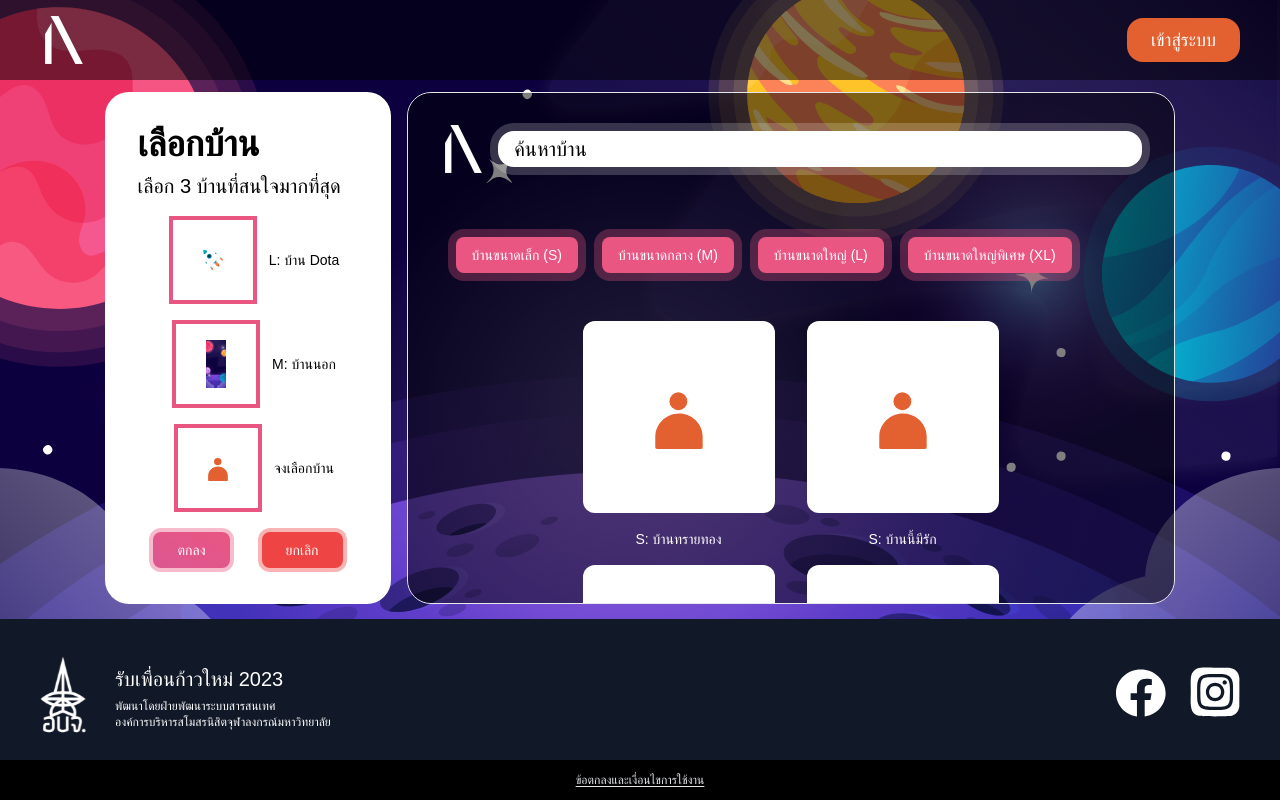
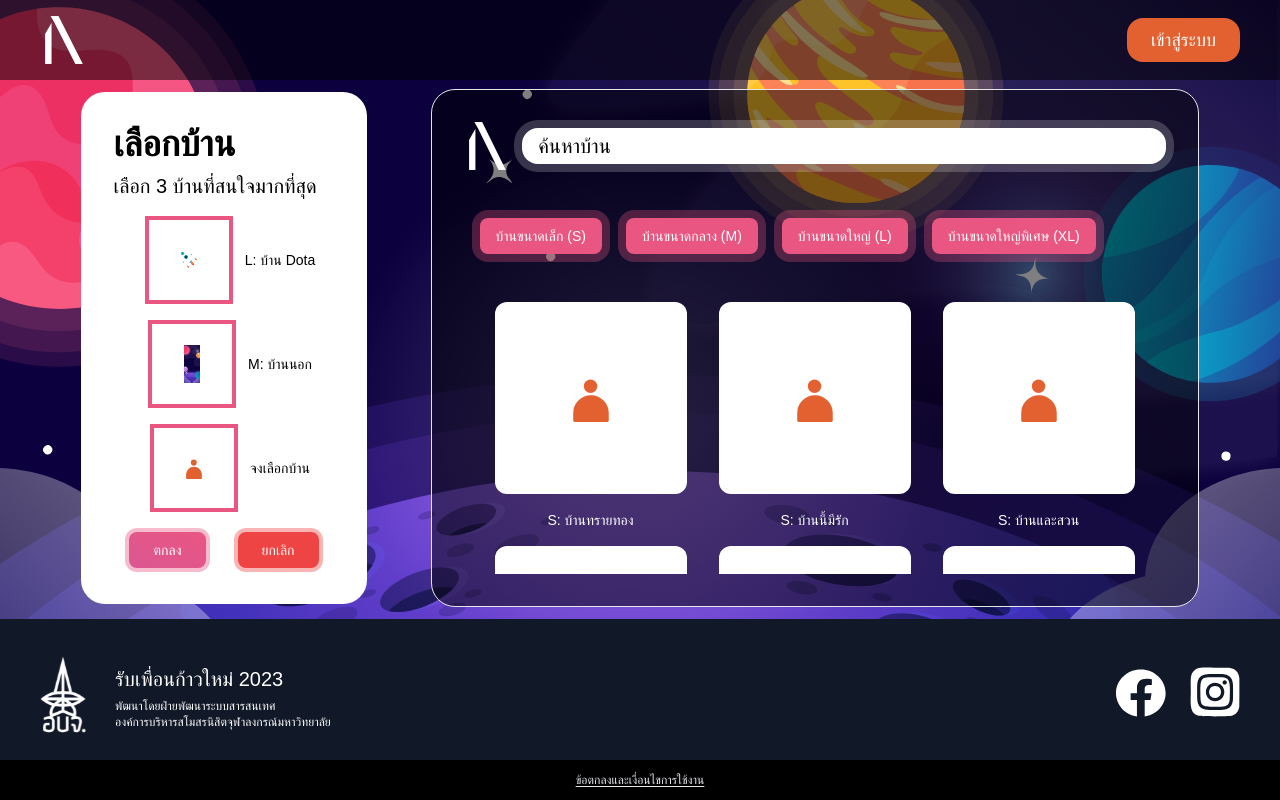
Before and after one commit to isd-sgcu/rpkm66-frontend, a Next.js app: page /baan-choosing in a window 1280 px wide. Built offline with nearby package versions, Linux system fonts and the light colour scheme; no server answers; a web font is replaced by a local one.

Commit message:
feat: create responsive design

```diff
--- a/src/pages/baan-choosing.tsx
+++ b/src/pages/baan-choosing.tsx
@@ -67,13 +67,13 @@ const BaanChoosing = () => {
                 className="flex flex-col lg:flex-row text-sm items-center"
             >
                 <div
-                    className={`h-20 w-20 bg-white my-3 mx-4 flex items-center justify-center ring-4 ring-pink-400`}
+                    className={`lg:h-20 lg:w-20 h-16 w-16 bg-white my-3 mx-4 flex items-center justify-center ring-4 ring-pink-400`}
                 >
                     <Image
                         src={e.imageURL}
                         alt={e.name}
-                        width={20}
-                        height={20}
+                        width={window.screen.width >= 1024 ? 20 : 16}
+                        height={window.screen.width >= 1024 ? 20 : 16}
                         className="fill"
                     />
                 </div>
@@ -90,13 +90,13 @@ const BaanChoosing = () => {
                     className="flex flex-col text-sm items-center"
                 >
                     <div
-                        className={`h-48 w-48 bg-white my-4 mx-4 flex items-center justify-center rounded-xl`}
+                        className={`lg:h-48 lg:w-48 h-36 w-36 bg-white my-4 mx-4 flex items-center justify-center rounded-xl`}
                     >
                         <Image
                             src={e.imgUrl}
                             alt={e.name}
-                            width={48}
-                            height={48}
+                            width={window.screen.width >= 1024 ? 48 : 36}
+                            height={window.screen.width >= 1024 ? 48 : 36}
                             className="fill"
                         />
                     </div>
@@ -107,10 +107,10 @@ const BaanChoosing = () => {
     return (
         <>
             <Navbar />
-            <div className="w-screen h-screen grid h-screen place-items-center overflow-scroll">
-                <div className="w-screen text-xl font-ibm flex lg:flex-row justify-center items-center flex-col text-white relative overflow-clip -translate-y-[2.5rem]">
+            <div className="w-screen lg:h-screen grid place-items-center">
+                <div className="w-screen lg:h-full text-xl font-ibm flex lg:flex-row justify-center items-center flex-col text-white overflow-clip lg:z-50 lg:-translate-y-[2.5rem] translate-y-24">
                     <div
-                        className={`lg:ml-auto lg:mr-4 ${bgStyle} bg-white text-black rounded-3xl`}
+                        className={`${bgStyle} lg:ml-auto lg:mr-4 bg-white text-black rounded-3xl`}
                     >
                         <h1 className="text-3xl lg:text-4xl font-bold relative z-0 leading-none select-none">
                             เลือกบ้าน
@@ -137,7 +137,7 @@ const BaanChoosing = () => {
                         </div>
                     </div>
                     <div
-                        className={`${bgStyle} lg:mr-auto bg-black/50 rounded-3xl h-[32rem] w-3/5 overflow-scroll border`}
+                        className={`${bgStyle} lg:mr-auto lg:ml:none bg-black/50 rounded-3xl lg:[32rem] 2xl:h-3/4 h-auto lg:w-3/5 mx-12 border`}
                     >
                         <div className="flex items-center">
                             <div>
@@ -164,7 +164,7 @@ const BaanChoosing = () => {
                             </form>
                         </div>
                         <div
-                            className={`flex mt-12 lg:px-4 lg:py-4 h-auto lg:overflow-scroll`}
+                            className={`flex mt-8 lg:px-4 lg:py-4 overflow-scroll`}
                         >
                             <div className={textStyle}>
                                 <button
@@ -195,13 +195,15 @@ const BaanChoosing = () => {
                                 </button>
                             </div>
                         </div>
-                        <div className="flex flex-col lg:flex-row justify-center items-center lg:px-4 lg:py-4 h-auto     flex-wrap">
+                        <div className="flex justify-center items-center lg:py-4 lg:h-[19rem] 2xl:h-5/6 lg:overflow-scroll flex-wrap">
                             {listBaan}
                         </div>
                     </div>
                 </div>
             </div>
-            <Footer />
+            <div className="lg:translate-y-0 translate-y-24">
+                <Footer />
+            </div>
         </>
     );
 };
```
